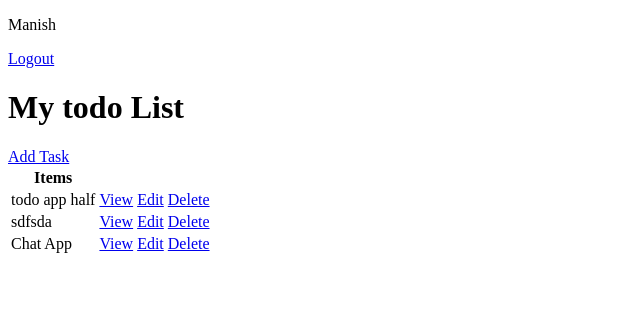
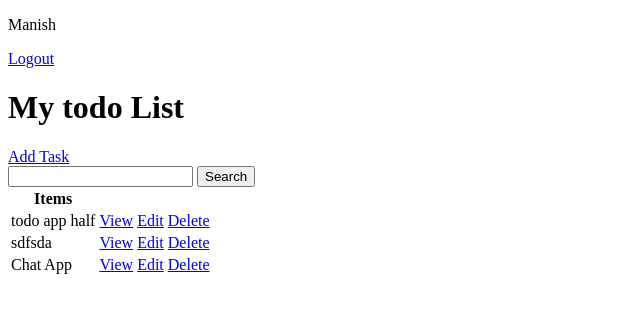
Before and after one commit to Manishsingh8135/To-do-App-Django-, a Django app: page / in a window 1280 px wide. Shown: the top 313 px of the page, without its empty margins (0-640 px from the left). Run offline with Django 4.2, Linux system fonts and the light colour scheme; a user stored in the database is signed in; data comes from the database, SQL or seed files in the repository; both versions use the stored data as it was after the commit.

Commit message:
added search functionality

```diff
--- a/base/templates/base/task_list.html
+++ b/base/templates/base/task_list.html
@@ -17,6 +17,16 @@
     <h1>My todo List</h1>
 
     <a href="{% url 'task-create' %}">Add Task</a>
+
+
+        <!-- //serach functionality -->
+
+    <form method="GET">
+        <input type="text" name="search-area" value="{{search_input}}"/>
+        <input type="submit" value="Search"/>
+
+    </form>
+
     <table>
         <tr>
             <th>Items</th>
--- a/base/views.py
+++ b/base/views.py
@@ -39,6 +39,11 @@ class TaskList(LoginRequiredMixin,ListView):
         context= super().get_context_data(**kwargs)
         context['tasks']=context['tasks'].filter(user=self.request.user)
         context['count']=context['tasks'].filter(complete=False).count()
+
+        search_input= self.request.GET.get('search-area') or ""
+        if search_input:
+            context['tasks']=context['tasks'].filter(title__icontains=search_input)
+        context['search_input']=search_input
         return context
 
 
```
Also changed, not shown: db.sqlite3.
